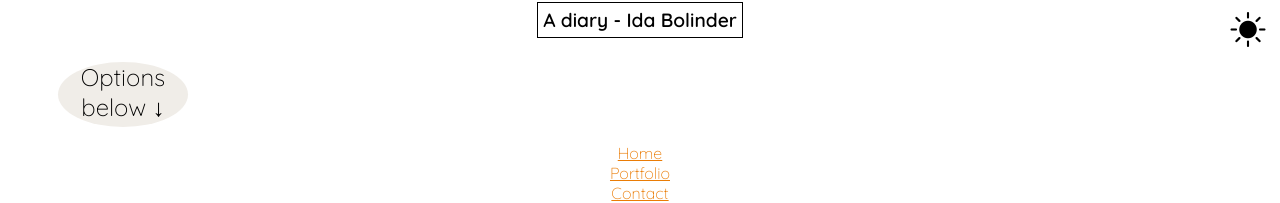
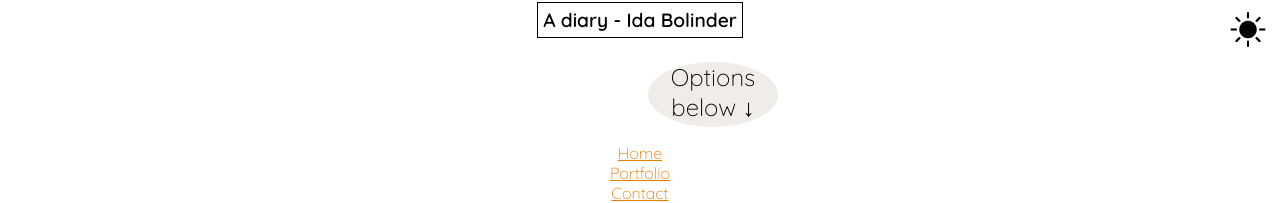
Before and after one commit to front-end-fundamentals-2025/fef-portfolio-idbo24, a plain HTML site: page index.html in a window 1280 px wide. Shown: the top 203 px of the page. Drawn offline with nearby package versions, Linux system fonts and the light colour scheme.

Commit message:
changed position of animation

```diff
--- a/css/main.css
+++ b/css/main.css
@@ -77,7 +77,7 @@ div {
   background-color: rgb(240, 237, 232);
   width: 130px;
   height: 65px;
-  margin-left: 50px;
+  margin-left: 640px;
   margin-top: 30px;
   border-radius: 90%;
   animation-name: shake;
```
